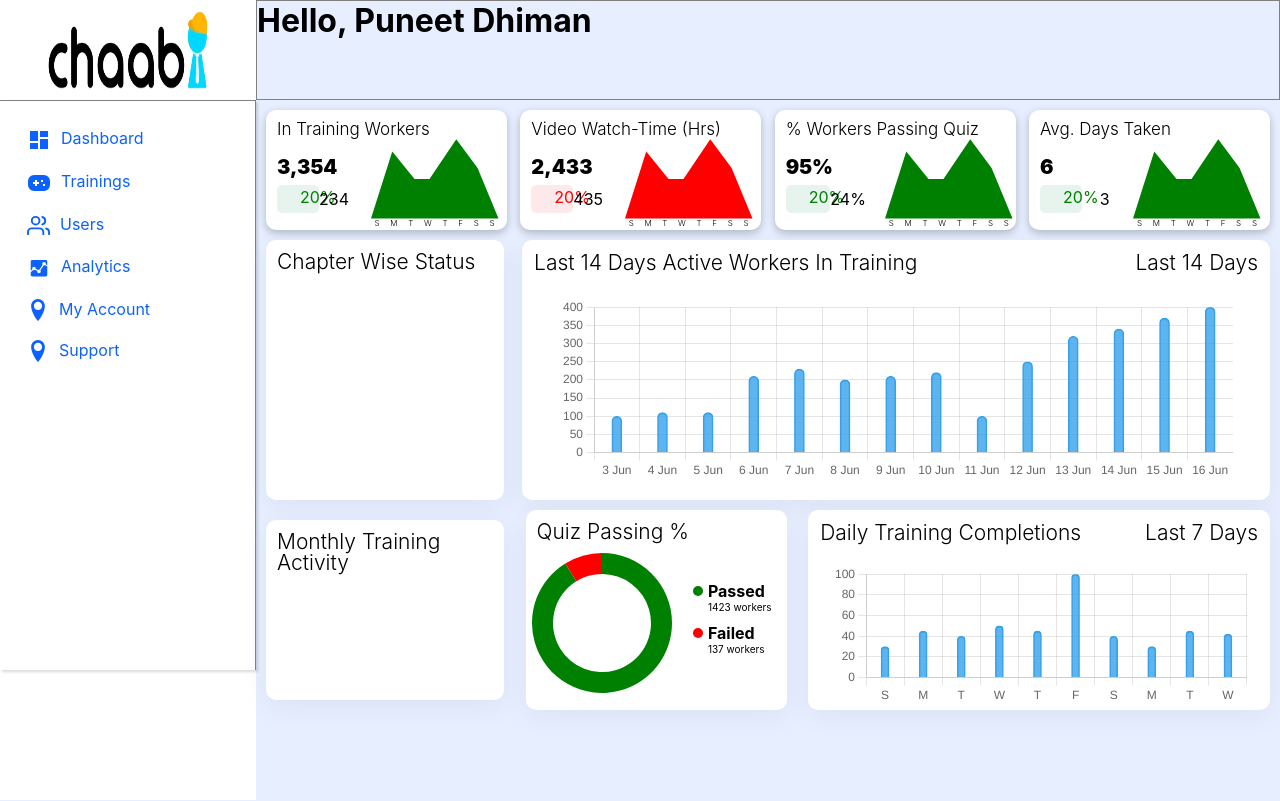
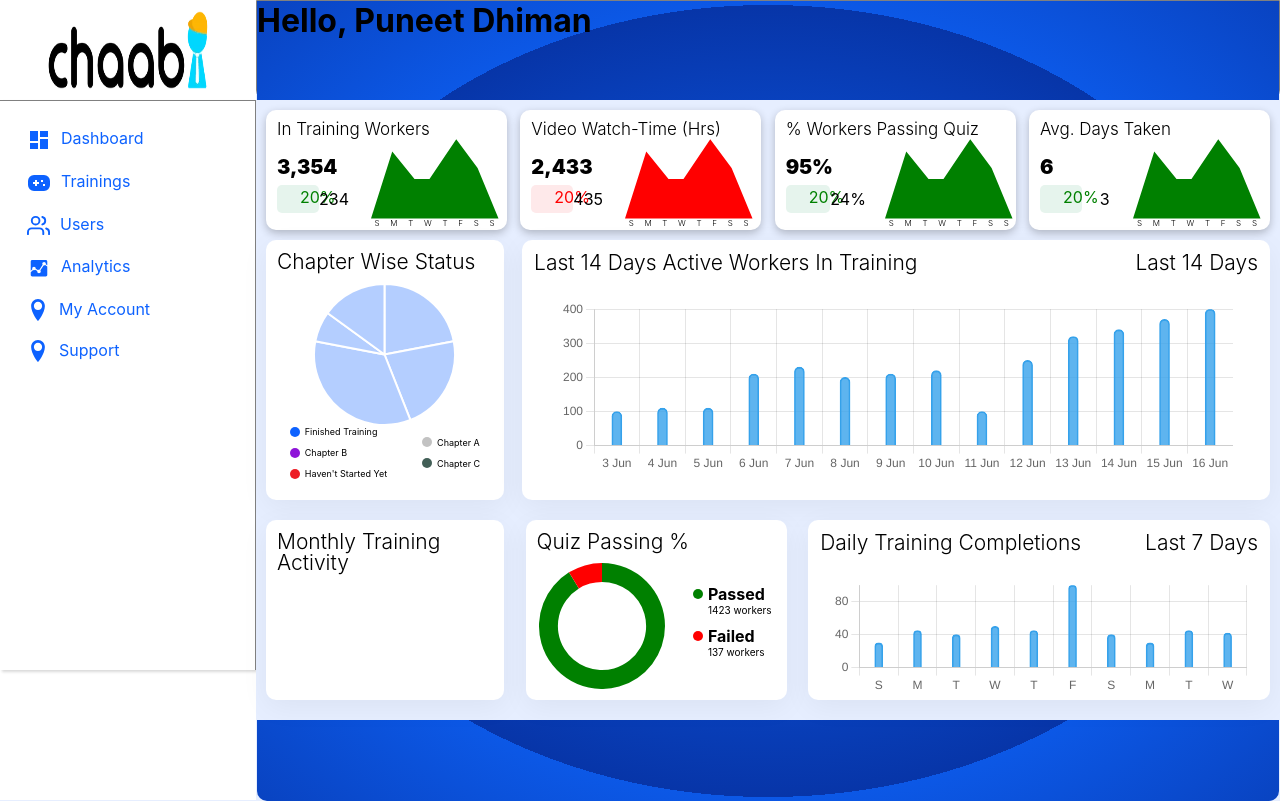
Before and after one commit to sainRaghuveer/Chaabi-dashboard, a React (Create React App) app: page / in a window 1280 px wide. Built offline with nearby package versions, Linux system fonts and the light colour scheme; some icons are missing.

Commit message:
All charts completed

```diff
--- a/package.json
+++ b/package.json
@@ -7,7 +7,11 @@
     "@testing-library/react": "^13.4.0",
     "@testing-library/user-event": "^13.5.0",
     "chart.js": "^4.3.0",
+    "chartjs-adapter-date-fns": "^3.0.0",
+    "chartjs-plugin-annotation": "^3.0.1",
+    "chartjs-plugin-datalabels": "^2.2.0",
     "react": "^18.2.0",
+    "react-chartjs-2": "^5.2.0",
     "react-dom": "^18.2.0",
     "react-icons": "^4.10.1",
     "react-scripts": "5.0.1",
--- a/src/Components/BarChart.jsx
+++ b/src/Components/BarChart.jsx
@@ -39,8 +39,8 @@ const BarChart = ({data}) => {
     }, []);
 
     return (
-        <div style={{ width: "90%",height:"80%", margin:"auto", display:"flex", justifyContent:"center", alignItems:"center" }}>
-            <canvas style={{width:"90%",height:"80%",display:"flex", justifyContent:"center", alignItems:"center"}} ref={chartRef} />
+        <div style={{ width: "90%",height:"78%", margin:"auto", display:"flex", justifyContent:"center", alignItems:"center" }}>
+            <canvas style={{width:"90%",height:"78%",display:"flex", justifyContent:"center", alignItems:"center"}} ref={chartRef} />
         </div>
     )
 
--- a/src/Components/MainSection.jsx
+++ b/src/Components/MainSection.jsx
@@ -4,12 +4,15 @@ import { UpperChartData, bottomLastChartData, midLastChartData } from "../utils/
 import UpperChartCard from './UpperChartCard';
 import BarChart from './BarChart';
 import DoughnutChart from './DoughnutChart';
+import PieChart from './SliceChart';
 
 const MainSection = () => {
     return (
         <div className={styles.container}>
             <div className={styles.heading}>
-                <h1>Hello, Puneet Dhiman</h1>
+                <div>
+                    <h1>Hello, Puneet Dhiman</h1>
+                </div>
             </div>
             <div className={styles['charts-container']}>
                 <div className={styles['upper-charts']}>
@@ -28,6 +31,7 @@ const MainSection = () => {
                 <div className={styles['middle-charts']}>
                     <div className={styles['middle-charts-first']}>
                         <h5>Chapter Wise Status</h5>
+                        <PieChart/>
                     </div>
                     <div className={styles['middle-charts-second']}>
                         <div className={styles['middle-charts-second-header']}>
--- /dev/null
+++ b/src/Components/SliceChart.jsx
@@ -0,0 +1,87 @@
+import React from 'react';
+import { Pie } from 'react-chartjs-2';
+import { Chart, ArcElement, Tooltip, CategoryScale, Title } from 'chart.js';
+
+
+Chart.register(ArcElement, Tooltip, CategoryScale, Title);
+
+const PieChart = () => {
+    const data = {
+        labels: ['Finished Training', 'Chapter B', "Haven't Started Yet", 'Chapter A', 'Chapter C'],
+        datasets: [
+            {
+                data: [22, 22, 34, 7, 15],
+                backgroundColor: ['#b4ceff', '#b4ceff', '#b4ceff', '#b4ceff', '#b4ceff'],
+            },
+        ],
+    };
+
+    const options = {
+        plugins: {
+            legend: {
+                position: 'bottom',
+            },
+            datalabels: {
+                color: '#000000',
+                font: {
+                    size: 16,
+                    weight: 'bold',
+                },
+                formatter: (value) => {
+                    return value + '%';
+                },
+            },
+        },
+    };
+
+    return (
+        <>
+            <div style={{ width: "80%", height: "55%", margin: "auto", display: "flex", justifyContent: "center", alignItems: "center" }}>
+                <Pie data={data} options={options} />
+            </div>
+            <div style={{display:"flex", justifyContent:"space-between", alignItems:"center", width:"80%", margin:"auto"}}>
+                <div>
+                <ul style={{ listStyle: 'none', padding: 0 }}>
+                    <li style={{ marginBottom: '10px' }}>
+                        <div style={{ display: 'flex', alignItems: 'center' }}>
+                            <span style={{ display: 'inline-block', width: '10px', height: '10px', backgroundColor: '#0d62ff', marginRight: '5px', borderRadius: '50%' }}></span>
+                            <span style={{ fontSize:"9px"}}>Finished Training</span>
+                        </div>
+                    </li>
+                    <li style={{ marginBottom: '10px' }}>
+                        <div style={{ display: 'flex', alignItems: 'center' }}>
+                            <span style={{ display: 'inline-block', width: '10px', height: '10px', backgroundColor: '#8e14d8', marginRight: '5px', borderRadius: '50%' }}></span>
+                            <span style={{fontSize:"9px"}}>Chapter B</span>
+                        </div>
+                    </li>
+                    <li style={{ marginBottom: '10px' }}>
+                        <div style={{ display: 'flex', alignItems: 'center' }}>
+                            <span style={{ display: 'inline-block', width: '10px', height: '10px', backgroundColor: '#ed1c24', marginRight: '5px', borderRadius: '50%' }}></span>
+                            <span style={{ fontSize:"9px"}}>Haven't Started Yet</span>
+                        </div>
+                    </li>
+                </ul>
+                </div>
+                <div>
+                <ul style={{ listStyle: 'none', padding: 0 }}>
+                    <li style={{ marginBottom: '10px' }}>
+                        <div style={{ display: 'flex', alignItems: 'center' }}>
+                            <span style={{ display: 'inline-block', width: '10px', height: '10px', backgroundColor: '#c2c2c2', marginRight: '5px', borderRadius: '50%' }}></span>
+                            <span style={{fontSize:"9px" }}>Chapter A</span>
+                        </div>
+                    </li>
+                    <li style={{ marginBottom: '10px' }}>
+                        <div style={{ display: 'flex', alignItems: 'center' }}>
+                            <span style={{ display: 'inline-block', width: '10px', height: '10px', backgroundColor: '#425f57', marginRight: '5px', borderRadius: '50%' }}></span>
+                            <span style={{ fontSize:"9px"}}>Chapter C</span>
+                        </div>
+                    </li>
+                </ul>
+                </div>
+
+            </div>
+        </>
+    );
+};
+
+export default PieChart;
--- a/src/styles/MainSection.module.css
+++ b/src/styles/MainSection.module.css
@@ -1,19 +1,43 @@
-.container{
+.container {
     flex: 4;
     height: 100vh;
     /* border: 1px solid blue; */
 }
 
-.heading{
+.heading {
+    position: relative;
     height: 100px;
     border: 1px solid gray;
+    /* background: repeating-radial-gradient( #fff 20%, rgba(7, 7, 109, 0.75) 80%); */
+    background-size: 100% 100%;
+    border-bottom-right-radius: 10px;
+    border-bottom-left-radius: 10px;
+    z-index: -1;
 }
 
-.charts-container{
-    padding: 10px;
+.heading>div{
+    height: 100vh;
+    width: 100%;
+    position: absolute;
+    background: repeating-radial-gradient( #0c58e6 20%, #0735a8 70%);
+    border-bottom-right-radius: 10px;
+    border-bottom-left-radius: 10px;
+    z-index: -1;
 }
 
-.upper-charts{
+.heading>h1{
+    position: absolute;
+    z-index: -1;
+}
+
+.charts-container {
+    padding: 10px;
+    position: relative;
+    z-index: 1;
+    background-color: #e6eeff;
+}
+
+.upper-charts {
     height: 120px;
     /* border: 1px solid yellow; */
     display: flex;
@@ -21,7 +45,7 @@
     align-items: center;
 }
 
-.middle-charts{
+.middle-charts {
     height: 260px;
     /* border: 1px solid pink; */
     margin: 10px 0;
@@ -30,8 +54,8 @@
     justify-content: space-between;
 }
 
-.middle-charts-first{
-   width: 23.7%;
+.middle-charts-first {
+    width: 23.7%;
     height: 260px;
     /* border: 1px solid teal; */
     border-radius: 10px;
@@ -40,7 +64,7 @@
 
 }
 
-.middle-charts-first>h5{
+.middle-charts-first>h5 {
     margin: 1px;
     font-size: 21px;
     font-style: normal;
@@ -50,8 +74,8 @@
     padding: 10px;
 }
 
-.middle-charts-second{
-    width:74.5%;
+.middle-charts-second {
+    width: 74.5%;
     height: 260px;
     /* border: 1px solid brown; */
     border-radius: 10px;
@@ -60,29 +84,29 @@
 
 }
 
-.middle-charts-second-header{
+.middle-charts-second-header {
     margin: 1px;
     display: flex;
     justify-content: space-between;
     align-items: center;
 }
 
-.middle-charts-second-graph>svg{
+.middle-charts-second-graph>svg {
     fill: (blue, gray);
     filter: drop-shadow(0px 0px 14.099381446838379px rgba(0, 0, 0, 0.10));
 }
 
-.middle-charts-second-header>h5{
+.middle-charts-second-header>h5 {
     margin: 1px;
     font-size: 21px;
     font-style: normal;
     font-weight: 300;
     line-height: 100%;
-    text-transform:capitalize;
+    text-transform: capitalize;
     padding: 10px;
 }
 
-.bottom-charts{
+.bottom-charts {
     height: 200px;
     /* border: 1px solid black; */
     display: flex;
@@ -90,7 +114,7 @@
     justify-content: space-between;
 }
 
-.bottom-charts-first{
+.bottom-charts-first {
     width: 23.7%;
     /* border: 1px solid gray; */
     height: 180px;
@@ -100,7 +124,7 @@
 
 }
 
-.bottom-charts-first>h5{
+.bottom-charts-first>h5 {
     margin: 1px;
     font-size: 21px;
     font-style: normal;
@@ -110,17 +134,17 @@
     padding: 10px;
 }
 
-.bottom-charts-second{
+.bottom-charts-second {
     width: 26%;
     /* border: 1px solid greenyellow; */
-    height: 200px;
+    height: 180px;
     border-radius: 10px;
     background-color: #ffffff;
     box-shadow: 0px 7.0496907234191895px 28.198762893676758px 0px rgba(0, 0, 0, 0.05);
 
 }
 
-.bottom-charts-second>h5{
+.bottom-charts-second>h5 {
     margin: 1px;
     font-size: 21px;
     font-style: normal;
@@ -130,29 +154,29 @@
     padding: 10px;
 }
 
-.bottom-charts-third{
+.bottom-charts-third {
     width: 46%;
     /* border: 1px solid green; */
-    height: 200px;
+    height: 180px;
     border-radius: 10px;
     background-color: #ffffff;
     box-shadow: 0px 7.0496907234191895px 28.198762893676758px 0px rgba(0, 0, 0, 0.05);
 
 }
 
-.bottom-charts-third-header{
+.bottom-charts-third-header {
     margin: 1px;
     display: flex;
     justify-content: space-between;
     align-items: center;
 }
 
-.bottom-charts-third-header>h5{
+.bottom-charts-third-header>h5 {
     margin: 1px;
     font-size: 21px;
     font-style: normal;
     font-weight: 300;
     line-height: 100%;
-    text-transform:capitalize;
+    text-transform: capitalize;
     padding: 10px;
 }
```
Also changed, not shown: 1 other file (tests, documents, lock files or other folders).
